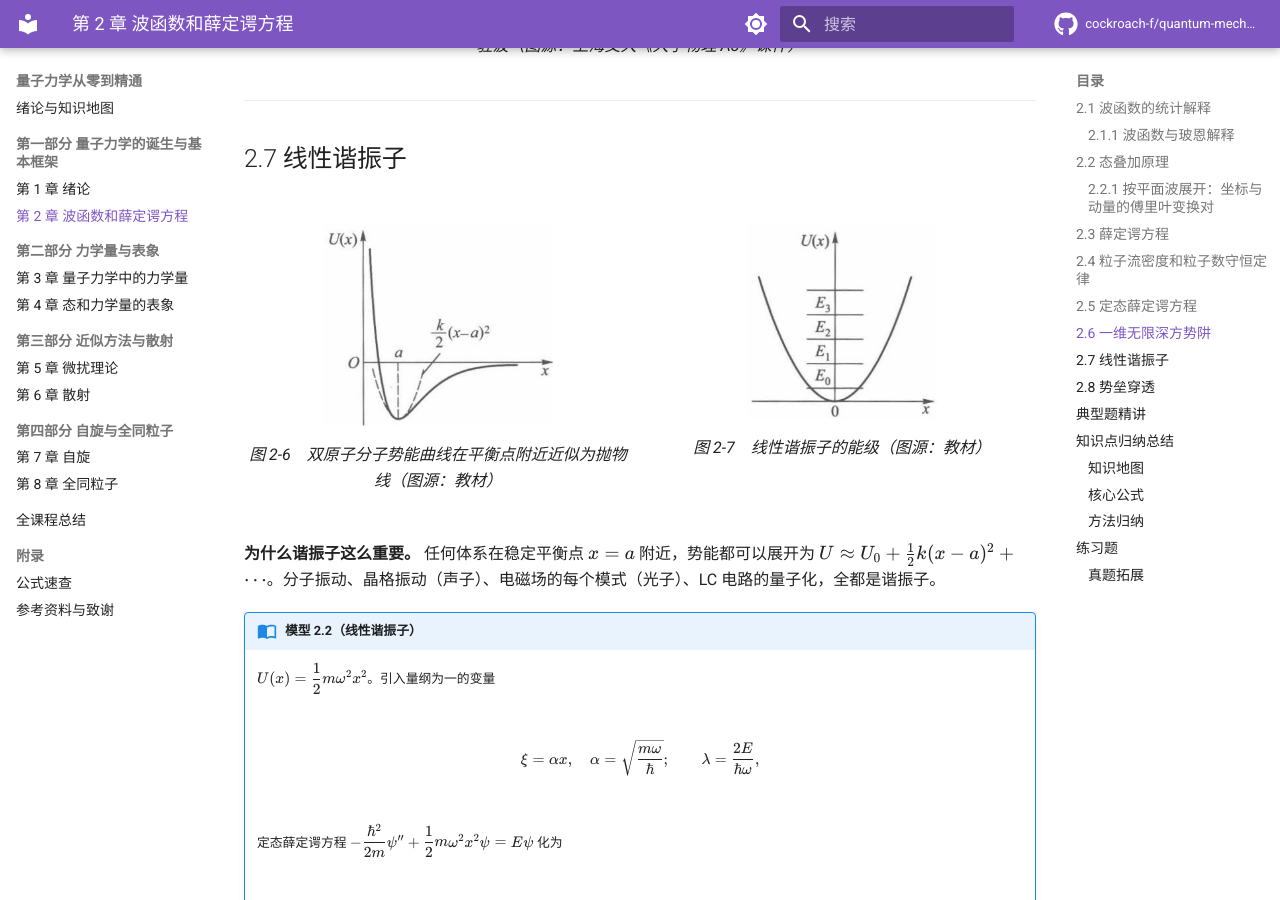
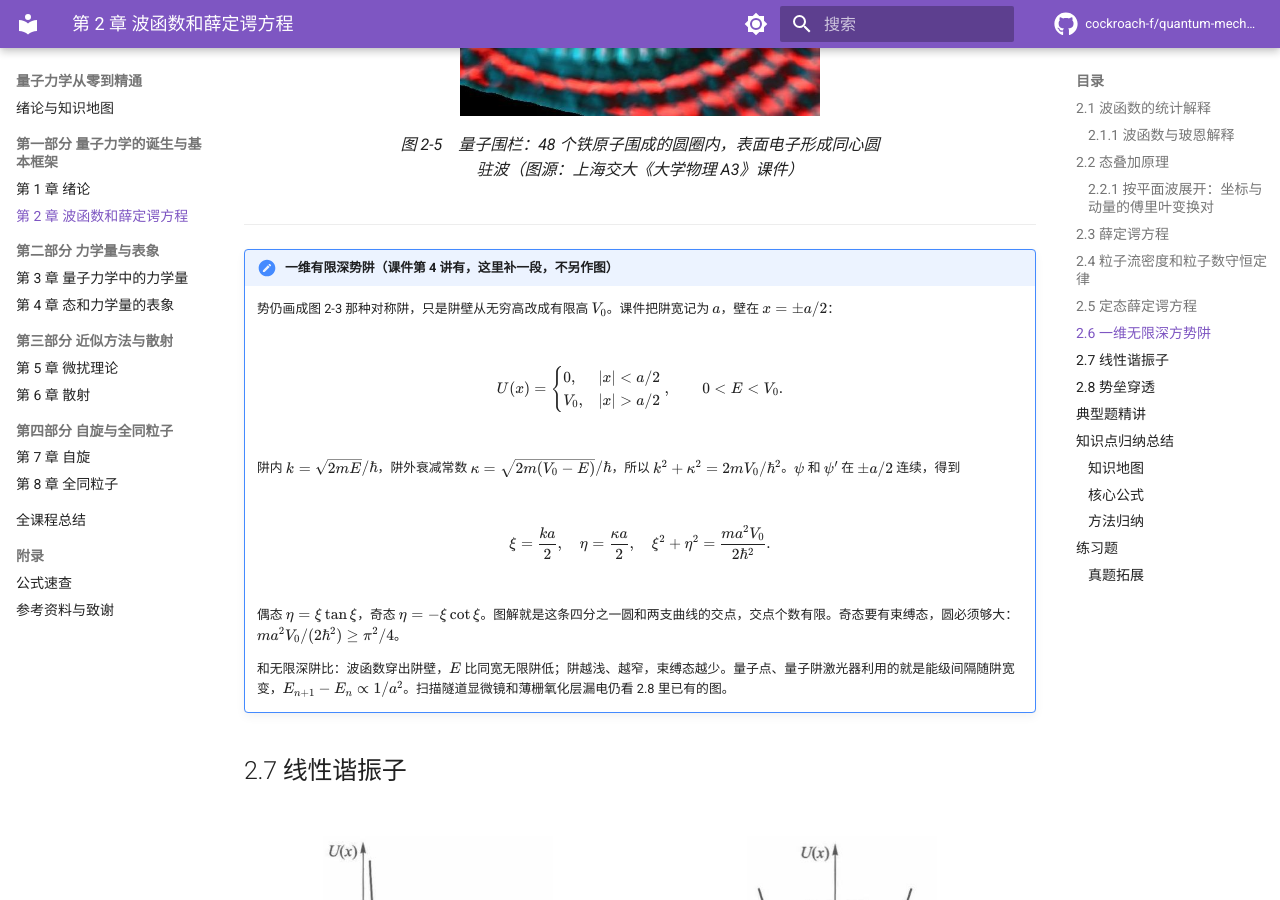
Before and after one commit to cockroach-f/quantum-mechanics, an MkDocs documentation site: the page built from docs/ch2.md, in a window 1280 px wide and 900 px high, scrolled down 13438 px. Built offline with MkDocs 1.6.1 and Material for MkDocs 9.7.7, drawn with Linux system fonts in a browser that asks for light colours; comment, search, counter and statistics services are not loaded; some of the changed text lies outside the part shown.

Commit message:
按课件标出上课范围，并把归纳图里的指数写成 exp。

```diff
--- a/docs/ch2.md
+++ b/docs/ch2.md
@@ -1,4 +1,8 @@
 # 第 2 章 波函数和薛定谔方程
+
+!!! note "课件第 3–4 讲"
+
+    3 讲是波函数、薛定谔方程、叠加和概率流（2.1–2.5）。4 讲是无限深势阱、有限深势阱、隧穿和谐振子（2.6 起）。原有的势阱、谐振子、隧穿图都保留。有限深势阱课件有、原文没有，补在 2.6 后面，不另做图。
 
 !!! tip "本章目标"
 
@@ -6,7 +10,7 @@
     2. 理解态叠加原理，会把任意波函数按平面波（动量本征态）展开，求动量概率分布。
     3. 掌握含时薛定谔方程、概率流密度与连续性方程。
     4. 掌握定态的概念和定态薛定谔方程，理解“能量本征值问题”的含义。
-    5. 熟练求解三个一维模型：无限深方势阱、线性谐振子、方势垒（隧道效应），记住它们的能级、波函数和物理结论。
+    5. 熟练求解一维模型：无限深方势阱、有限深势阱、线性谐振子、方势垒（隧道效应）。有限阱记束缚条件，不必背数值能级。
 
 **本章在全书中的位置。** 第 1 章说“粒子是波”，本章把这句话变成数学：用**波函数** $\Psi(\vv r,t)$ 描述状态（2.1–2.2），用**薛定谔方程**描述状态怎样随时间变化（2.3–2.5），然后用三个一维例子（2.6–2.8）练习求解。这三个模型会贯穿全书：势阱是最简单的束缚态，谐振子在第 4 章发展为占有数表象，势垒穿透在第 6 章推广为三维散射。
 
@@ -373,6 +377,20 @@ $A,B$ 不能同时为零，所以有两组解：$A=0,\cos\alpha a=0$（$\alpha a
 
 ---
 
+!!! note "一维有限深势阱（课件第 4 讲有，这里补一段，不另作图）"
+
+    势仍画成图 2-3 那种对称阱，只是阱壁从无穷高改成有限高 $V_0$。课件把阱宽记为 $a$，壁在 $x=\pm a/2$：
+
+    $$U(x)=\begin{cases}0,&\lvert x\rvert<a/2\\ V_0,&\lvert x\rvert>a/2\end{cases},\qquad 0<E<V_0.$$
+
+    阱内 $k=\sqrt{2mE}/\hbar$，阱外衰减常数 $\kappa=\sqrt{2m(V_0-E)}/\hbar$，所以 $k^2+\kappa^2=2mV_0/\hbar^2$。$\psi$ 和 $\psi'$ 在 $\pm a/2$ 连续，得到
+
+    $$\xi=\frac{ka}{2},\quad \eta=\frac{\kappa a}{2},\quad \xi^2+\eta^2=\frac{ma^2V_0}{2\hbar^2}.$$
+
+    偶态 $\eta=\xi\tan\xi$，奇态 $\eta=-\xi\cot\xi$。图解就是这条四分之一圆和两支曲线的交点，交点个数有限。奇态要有束缚态，圆必须够大：$ma^2V_0/(2\hbar^2)\ge\pi^2/4$。
+
+    和无限深阱比：波函数穿出阱壁，$E$ 比同宽无限阱低；阱越浅、越窄，束缚态越少。量子点、量子阱激光器利用的就是能级间隔随阱宽变，$E_{n+1}-E_n\propto 1/a^2$。扫描隧道显微镜和薄栅氧化层漏电仍看 2.8 里已有的图。
+
 ## 2.7 线性谐振子
 
 <div class="grid-2" markdown>
```
Also changed, not shown: other parts of docs/ch2.md (+3 -3 lines).
